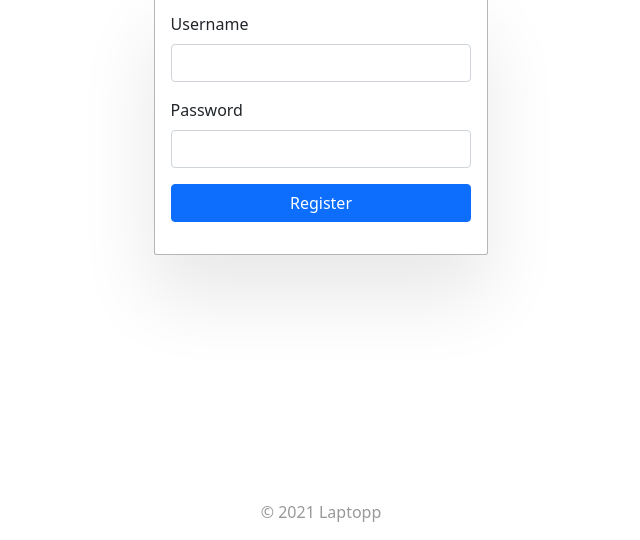
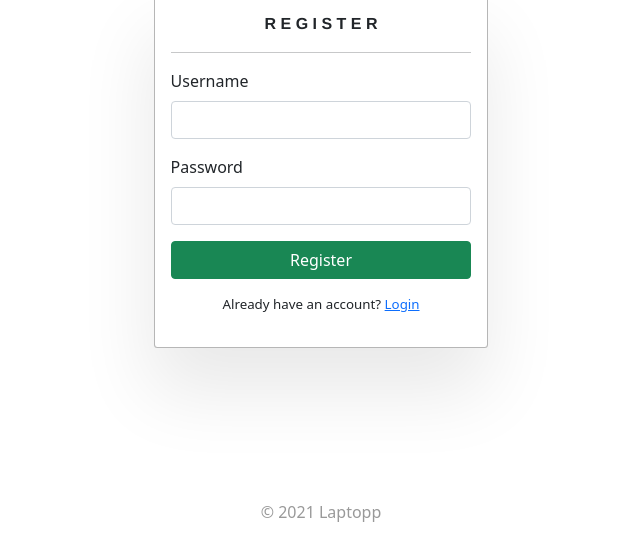
Before and after one commit to jerichosiahaya/dss-saw-laptop, a PHP site: page /register.php in a window 1280 px wide. Shown: the part 260-800 px from the top of the page, without its empty margins (319-959 px from the left). Run offline with PHP 8.4, Linux system fonts and the light colour scheme; some libraries are stand-ins or nearby versions.

Commit message:
design login & register, add logout session

```diff
--- a/css/style.css
+++ b/css/style.css
@@ -8,12 +8,13 @@
 }
 
 .form-register {
+    background-color: white;
     width: 30%;
     margin: auto;
     border-radius: 1%;
     border: 1px rgb(182, 182, 182) solid;
     padding: 1em;
-    padding-bottom: 2em;
+    padding-bottom: 1em;
     -webkit-box-shadow: -2px 42px 75px 2px rgba(0, 0, 0, 0.09);
     -moz-box-shadow: -2px 42px 75px 2px rgba(0, 0, 0, 0.09);
     box-shadow: -2px 42px 75px 2px rgba(0, 0, 0, 0.09);
@@ -23,12 +24,30 @@
     width: 100%;
 }
 
+.caption-register {
+    font-size: 10pt;
+}
+
 footer {
     position: fixed;
     bottom: 0;
     right: 0;
     left: 0;
     color: rgb(153, 153, 153);
+}
+
+.login-bg::after {
+    content: "";
+    background: url("https://image.freepik.com/free-vector/circuit-board-background_87946-250.jpg");
+    background-repeat: repeat;
+    opacity: 0.08;
+    top: 0;
+    left: 0;
+    bottom: 0;
+    right: 0;
+    position: absolute;
+    z-index: -1;
+    /* overflow-y: hidden; */
 }
 
 /* RESPONSIVE CODE GOES HERE */
--- a/index.php
+++ b/index.php
@@ -37,6 +37,7 @@ $result = mysqli_query($conn, "SELECT * FROM alternatif WHERE id_pengguna = $id"
     </form>
     <a href="kriteria.php">Kriteria</a>
     <a href="insert_nilai_alternatif.php">Nilai alternatif</a>
+    <a href="logout.php">Logout</a>
     <script>
         $(document).ready(function() {
 
--- /dev/null
+++ b/logout.php
@@ -0,0 +1,6 @@
+<?php
+session_start();
+unset($_SESSION['username']);
+unset($_SESSION['id']);
+session_destroy();
+header("Location:index.php");
--- a/register.php
+++ b/register.php
@@ -16,9 +16,13 @@ require_once 'header.php';
         <div class="">
             <div class="header-logo text-center">
                 <img src="https://i.ibb.co/mRgTp8V/laptopp.png" class="img-fluid img-header-register" alt="">
-                <p style="color: green;">Register now</p>
+                <p style="color: green;">Aplikasi perbandingan laptop</p>
             </div>
             <form action="register_process.php" id="register-form" name="register" class="form-register" method="post">
+                <div class="text-center" style="font-family: 'Helvetica Neue', Helvetica, Arial, sans-serif;">
+                    <b>R E G I S T E R</b>
+                    <hr>
+                </div>
                 <div class="mb-3">
                     <label for="username" class="form-label">Username</label>
                     <input type="text" class="form-control" id="username" name="username" required>
@@ -27,8 +31,11 @@ require_once 'header.php';
                     <label for="password" class="form-label">Password</label>
                     <input type="password" class="form-control" id="password" name="password" required>
                 </div>
+                <div class="text-center mb-3">
+                    <input type="submit" class="btn btn-success btn-sx btn-register" name="register" value="Register" id="register">
+                </div>
                 <div class="text-center">
-                    <input type="submit" class="btn btn-primary btn-sx btn-register" name="register" value="Register" id="register">
+                    <p class="caption-register">Already have an account? <a href="index.php">Login</a></p>
                 </div>
             </form>
         </div>
```
Also changed, not shown: login.php (+36 -8 lines).
